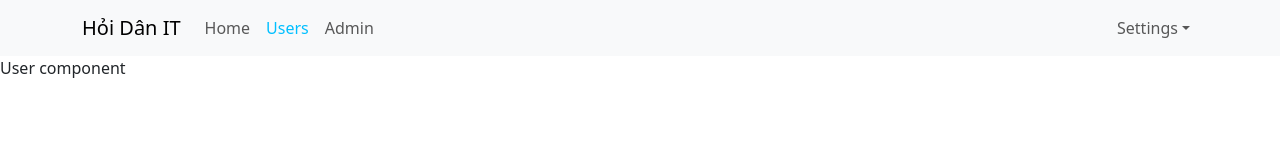
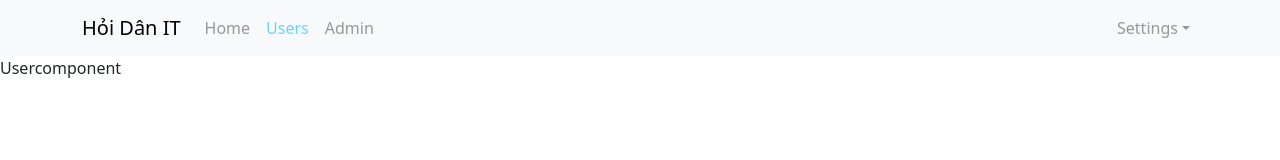
Before and after one commit to lythanhdat21/Full-Stack, a React (Create React App) app: page /users in a window 1280 px wide. Shown: the top 160 px of the page. Built offline with nearby package versions, Linux system fonts and the light colour scheme.

Commit message:
Lesson 52 Design Homepage

```diff
--- a/src/App.scss
+++ b/src/App.scss
@@ -1,19 +1,22 @@
 body {
   padding: 0px;
   margin: 0;
-  font-family: -apple-system, BlinkMacSystemFont, 'Segoe UI', 'Roboto', 'Oxygen',
-    'Ubuntu', 'Cantarell', 'Fira Sans', 'Droid Sans', 'Helvetica Neue',
+  font-family: -apple-system, BlinkMacSystemFont, "Segoe UI", "Roboto", "Oxygen",
+    "Ubuntu", "Cantarell", "Fira Sans", "Droid Sans", "Helvetica Neue",
     sans-serif;
   -webkit-font-smoothing: antialiased;
   -moz-osx-font-smoothing: grayscale;
 }
 
 // Cách viết theo SCSS thuần:
-.app-container{
-  .header-container{
-    .navbar-nav{
-      .nav-link{
-        &.active{ // vì class active đứng ngang hàng với nav-link nên thêm dấu &
+.app-container {
+  .header-container {
+    .navbar-nav {
+      z-index: 10; //video 52 15:52
+      opacity: 0.6; // độ mờ của chữ video 52 16:28
+      .nav-link {
+        &.active {
+          // vì class active đứng ngang hàng với nav-link nên thêm dấu & video 50
           color: #00bfff;
         }
       }
@@ -21,6 +24,11 @@ body {
   }
 }
 
+video {
+  position: fixed;
+  bottom: 0;
+  width: 100vw;
+}
 
 // code {
 //   font-family: source-code-pro, Menlo, Monaco, Consolas, 'Courier New',
--- a/src/components/Home/HomePage.js
+++ b/src/components/Home/HomePage.js
@@ -1,9 +1,12 @@
-const HomePage = (props) =>{
-    return(
-        <div className = "homepage-container">
-            home page component
-        </div>
-    )
-}
+import videoHomepage from "../../assets/video-homepage.mp4";
 
-export default HomePage
+const HomePage = (props) => {
+  return (
+    <div className="homepage-container">
+      <video autoPlay muted loop>{/*Delete width="500px" height="500px"*/}
+        <source src={videoHomepage} type="video/mp4" />
+      </video>
+    </div>
+  );
+};
+export default HomePage;
--- a/src/components/User/User.js
+++ b/src/components/User/User.js
@@ -1,6 +1,4 @@
-const User = (props) =>{
-    return(
-        <div>User component</div>
-    )
-}
-export default User
+const User = (props) => {
+  return <div>Usercomponent</div>;
+};
+export default User;
```
Also changed, not shown: src/App.js (+11 -16 lines), src/index.js (+16 -17 lines), 1 other file (tests, documents, lock files or other folders).
